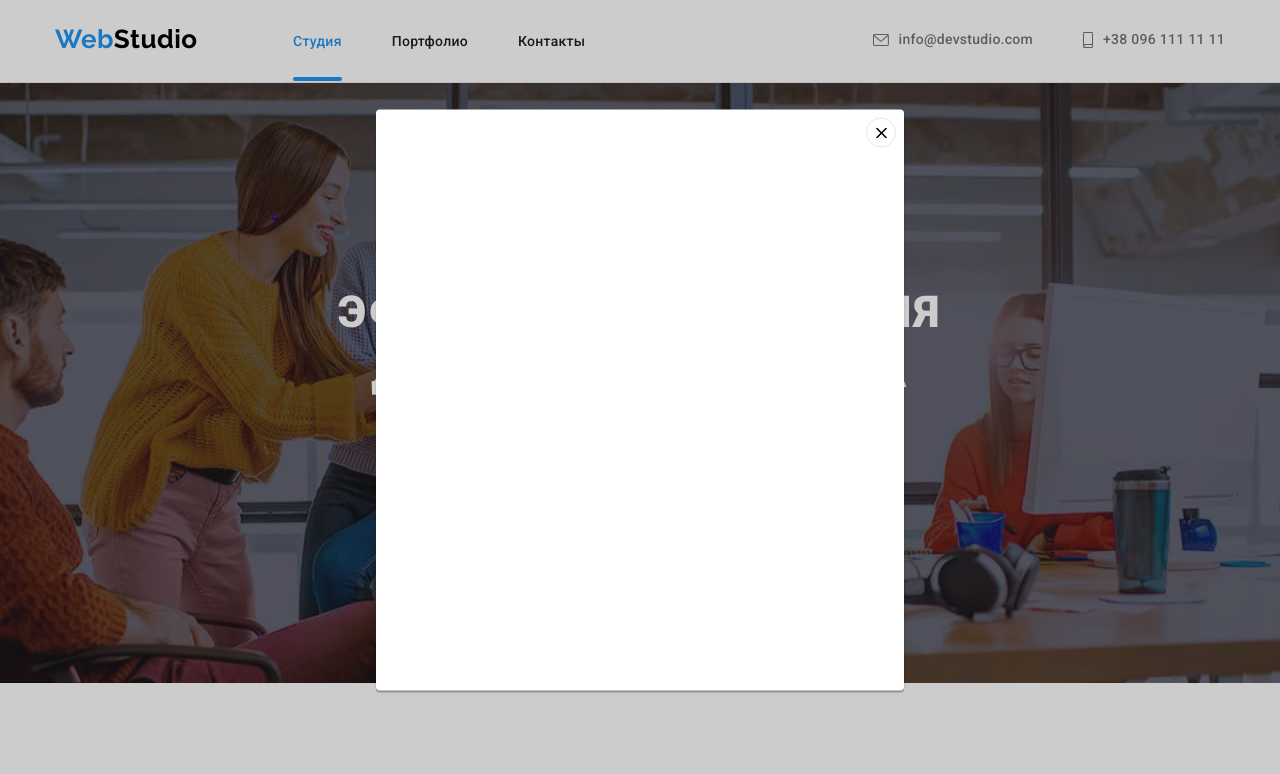
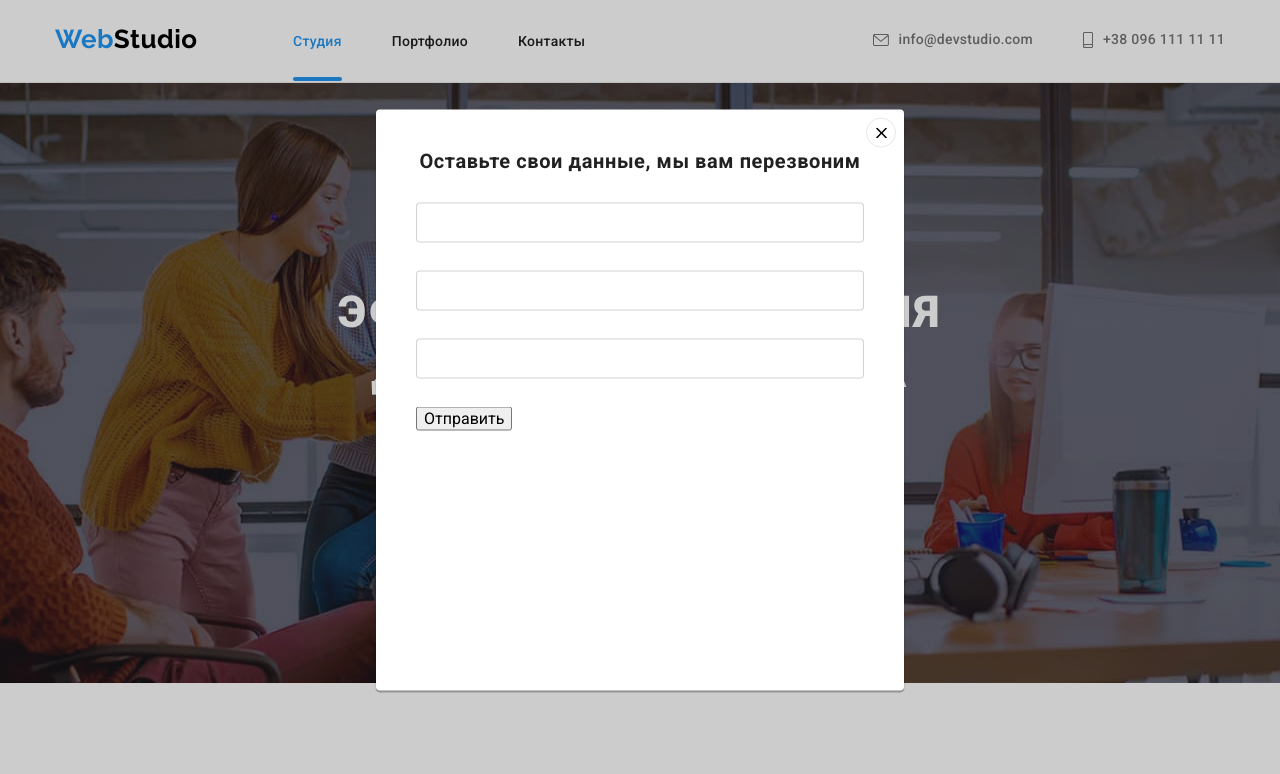
Before and after one commit to Sofi8/goit-markup-hw-06, a plain HTML site: page index.html in a window 1280 px wide. Both pictures are taken after a click on the button "Заказать услугу". Shown: the top 774 px of the page. Drawn offline with nearby package versions, Linux system fonts and the light colour scheme.

Commit message:
addes input-form modal

```diff
--- a/css/style.css
+++ b/css/style.css
@@ -892,6 +892,7 @@ margin-bottom: 30px;
     transform: translate(-50%, -50%);
     min-height: 581px;
     width: 528px;
+    padding: 40px;
     background: var(--primary-white-color);
     box-shadow: 0px 1px 3px rgb(0 0 0 / 12%), 0px 1px 1px rgb(0 0 0 / 14%), 0px 2px 1px rgb(0 0 0 / 20%);
     border-radius: 4px;
@@ -934,3 +935,24 @@ margin-bottom: 30px;
     visibility: hidden;
     pointer-events: none;
 }
+
+
+.modal-title{
+color: var(--title-text-color);
+font-style: normal;
+font-weight: 700;
+font-size: 20px;
+line-height: 1.15;
+text-align: center;
+letter-spacing: 0.03em;
+margin-bottom: 30px;
+
+}
+
+.modal-form-input{
+  width: 100%;
+  height: 40px;
+  border: 1px solid rgba(33, 33, 33, 0.2);
+  border-radius: 4px;
+  margin-bottom: 28px;
+}
--- a/index.html
+++ b/index.html
@@ -468,9 +468,18 @@
             <use href="../image/icons.svg.svg#icon-icon-close"></use>
           </svg>
         </button>
+        <p class="modal-title">Оставьте свои данные, мы вам перезвоним</p>
+        <form action="#" class="modal-form">
+          <input type="text" class="modal-form-input">
+          <input type="text" class="modal-form-input">
+          <input type="text" class="modal-form-input">
+          <button type="submit">Отправить</button>
+
+        </form>
       </div>
     </div>
-    <!-- Java Script -->
+
+      <!-- Java Script -->
     <script src="./js/modal.js"></script>
   </body>
 </html>
```
